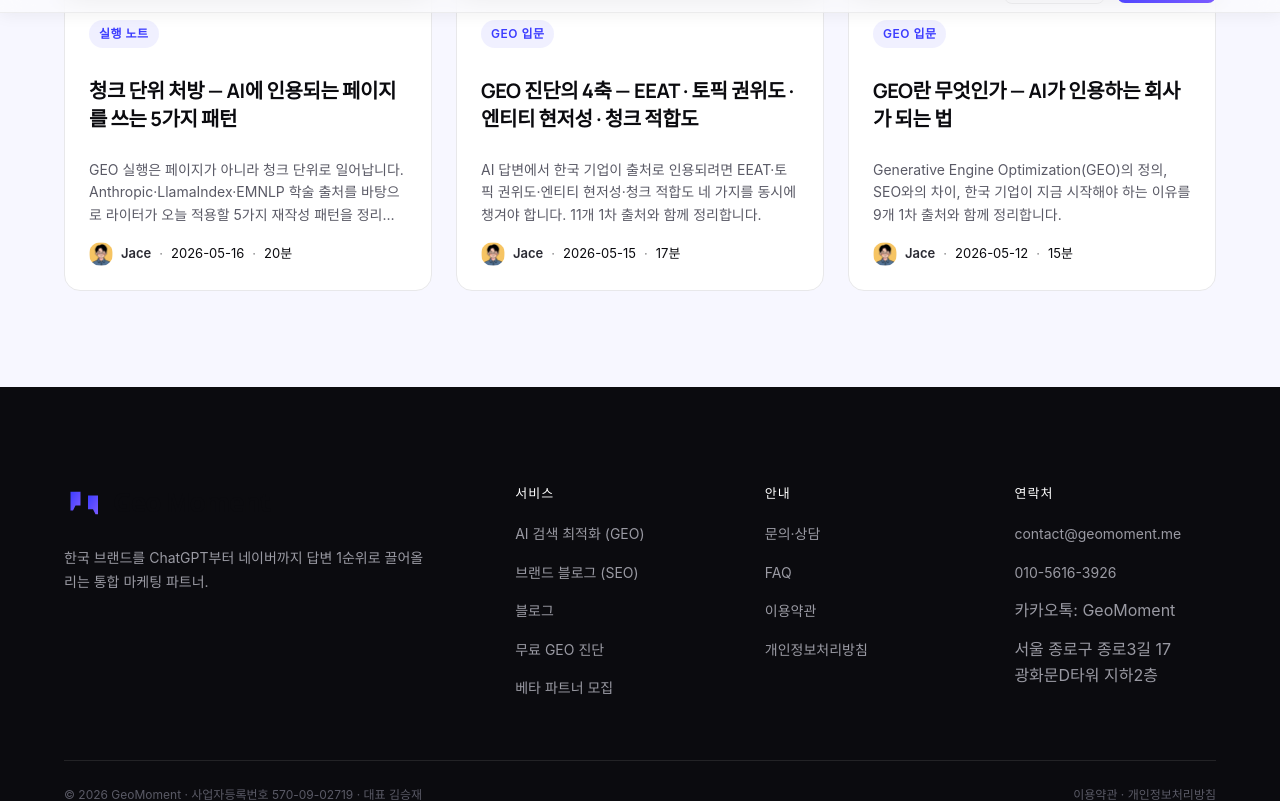
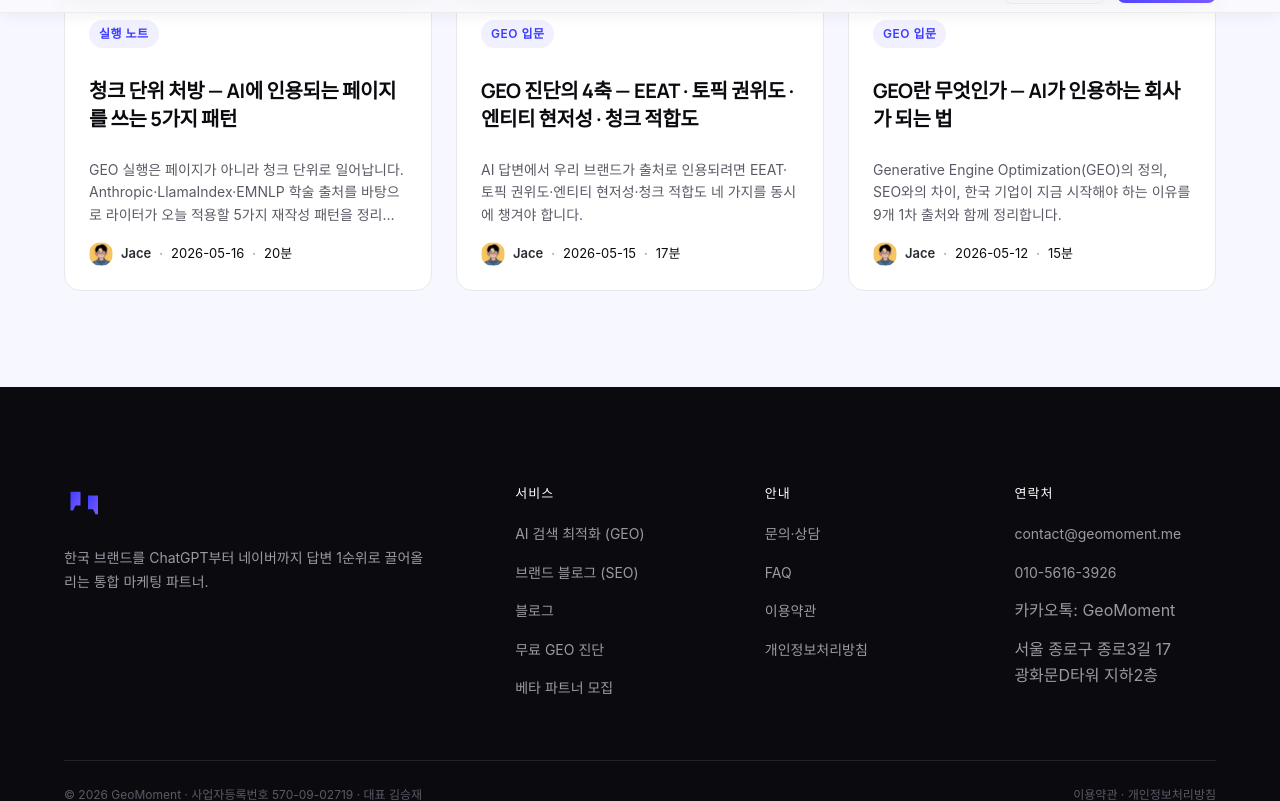
Before and after one commit to 80tt080997-ctrl/geomoment-site, a Jekyll site: the page built from blog/index.html, in a window 1280 px wide and 900 px high, scrolled down 604 px, cut to the strip 99-900 px from the top of the window. Built offline with Jekyll 4.4.1, drawn with Linux system fonts in a browser that asks for light colours; some web fonts are replaced; the list of posts is cut into pages by our own code.

Commit message:
Post 2 description: 한국 기업 -> 우리 브랜드 (front matter + JSON-LD BlogPosting)
Co-Authored-By: Claude Opus 4.7 (1M context) <noreply@anthropic.com>

```diff
--- a/_posts/2026-05-15-geo-4axis.md
+++ b/_posts/2026-05-15-geo-4axis.md
@@ -1,6 +1,6 @@
 ---
 title: "GEO 진단의 4축 — EEAT · 토픽 권위도 · 엔티티 현저성 · 청크 적합도"
-description: "AI 답변에서 한국 기업이 출처로 인용되려면 EEAT·토픽 권위도·엔티티 현저성·청크 적합도 네 가지를 동시에 챙겨야 합니다. 11개 1차 출처와 함께 정리합니다."
+description: "AI 답변에서 우리 브랜드가 출처로 인용되려면 EEAT·토픽 권위도·엔티티 현저성·청크 적합도 네 가지를 동시에 챙겨야 합니다."
 date: 2026-05-15 10:00:00 +0900
 last_modified_at: 2026-05-15 10:00:00 +0900
 author_id: jace
@@ -550,7 +550,7 @@ HubSpot의 한국어 가이드도 *허브-스포크 구현* 시점에 함께 보
       "@type": "BlogPosting",
       "@id": "https://geomoment.me/blog/geo-4axis/#article",
       "headline": "GEO 진단의 4축 — EEAT · 토픽 권위도 · 엔티티 현저성 · 청크 적합도",
-      "description": "AI 답변에서 한국 기업이 출처로 인용되려면 EEAT·토픽 권위도·엔티티 현저성·청크 적합도 네 가지를 동시에 챙겨야 합니다. 11개 1차 출처와 함께 정리합니다.",
+      "description": "AI 답변에서 우리 브랜드가 출처로 인용되려면 EEAT·토픽 권위도·엔티티 현저성·청크 적합도 네 가지를 동시에 챙겨야 합니다.",
       "datePublished": "2026-05-15T10:00:00+09:00",
       "dateModified": "2026-05-15T10:00:00+09:00",
       "author": {
```
